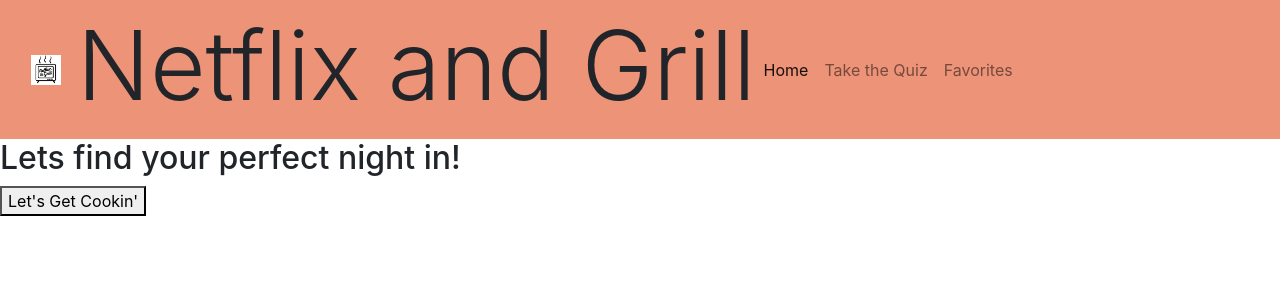
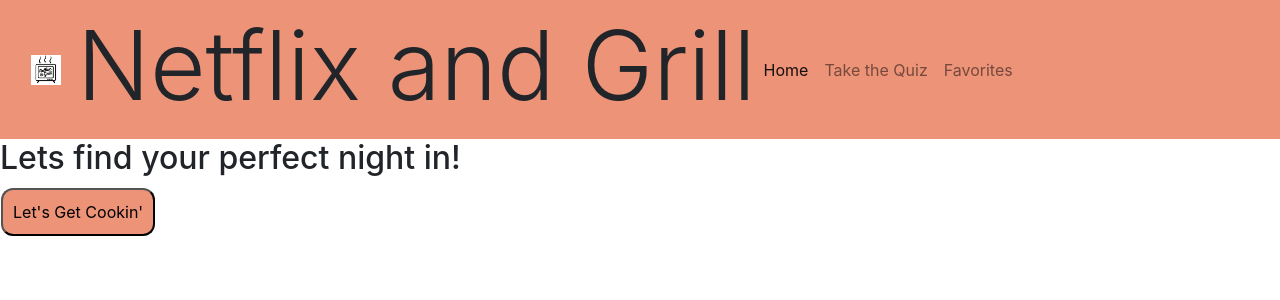
Before and after one commit to Acera-tops/Group5Final, an Angular app: page / in a window 1280 px wide. Shown: the top 300 px of the page. Built offline with nearby package versions, Linux system fonts and the light colour scheme.

Commit message:
styled buttons

```diff
--- a/src/app/app.component.css
+++ b/src/app/app.component.css
@@ -1,4 +1,3 @@
-/* body {
-    background: black;
-    color: white;
-} */
+button{
+    background-color: #ec9378;
+};
--- a/src/styles.css
+++ b/src/styles.css
@@ -1 +1,10 @@
 /* You can add global styles to this file, and also import other style files */
+button{
+    background-color: #ec9378;
+    border-radius: 12px;
+    padding: 10px;
+    text-align: center;
+    display: inline-block;
+    font-size: 16px;
+    margin: 2px 1px;
+};
```
